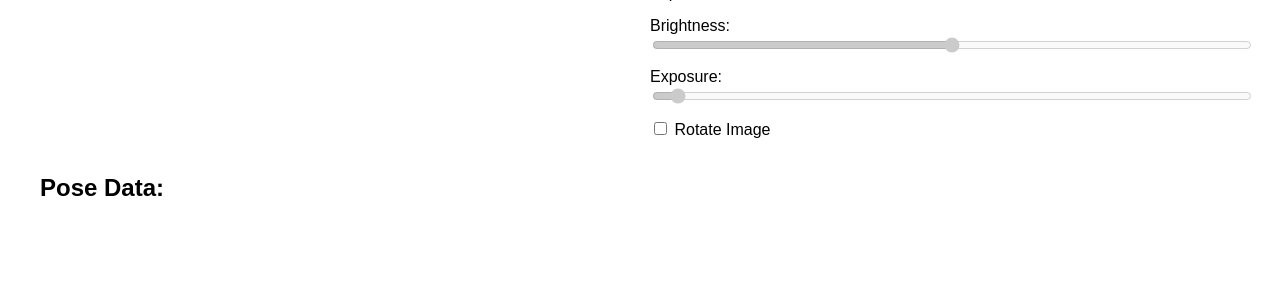
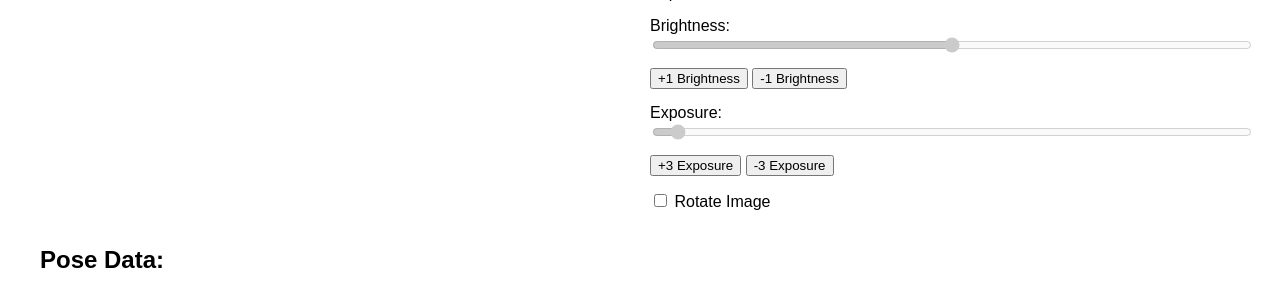
Before and after one commit to qifu04/apriltags_cuda, a Flask app: page / in a window 1280 px wide. Shown: the part 118-425 px from the top of the page. Run offline with Flask 3, Linux system fonts and the light colour scheme; some libraries are stand-ins or nearby versions.

Commit message:
do great html css

```diff
--- a/app/templates/index.html
+++ b/app/templates/index.html
@@ -131,13 +131,22 @@
                 <input type="range" id="brightness" min="-64" max="64" value="0" class="slider">
             </div>
             <div class="control">
+                <button id="incrementBrightnessUp"> +1 Brightness </button>
+                <button id="incrementBrightnessDown"> -1 Brightness </button>
+            </div>
+            <div class="control">
                 <label for="exposure">Exposure:</label>
                 <input type="range" id="exposure" min="1" max="5000" value="157" class="slider">
+            </div>
+            <div class="control">
+                <button id="incrementExposureUp"> +3 Exposure </button>
+                <button id="incrementExposureDown"> -3 Exposure </button>
             </div>
             <div class="control">
                 <input type="checkbox" id="rotate-image" name="rotate-image">
                 <label for="rotate-image">Rotate Image</label>
             </div>
+
         </div>
     </div>
     <h2>Pose Data:</h2>
@@ -165,6 +174,30 @@
 
         document.getElementById('brightness').oninput = function () {
             sendControl('brightness', parseInt(this.value));
+        };
+
+        document.getElementById('incrementBrightnessUp').onclick = function () {
+            var previousBrightness = document.getElementById('brightness').value;
+            sendControl('brightness', parseInt(previousBrightness) + 1);
+            document.getElementById('brightness').setAttribute("value", parseInt(previousBrightness) + 1);
+        };
+
+        document.getElementById('incrementBrightnessDown').onclick = function () {
+            var previousBrightness = document.getElementById('brightness').value;
+            sendControl('brightness', parseInt(previousBrightness) - 1);
+            document.getElementById('brightness').setAttribute("value", parseInt(previousBrightness) - 1);
+        };
+
+        document.getElementById('incrementExposureUp').onclick = function () {
+            var previousExposure = document.getElementById('exposure').value;
+            sendControl('exposure', parseInt(previousExposure) + 3);
+            document.getElementById('exposure').setAttribute("value", parseInt(previousExposure) + 3);
+        };
+
+        document.getElementById('incrementExposureDown').onclick = function () {
+            var previousExposure = document.getElementById('exposure').value;
+            sendControl('exposure', parseInt(previousExposure) - 3);
+            document.getElementById('exposure').setAttribute("value", parseInt(previousExposure) - 3);
         };
 
         document.getElementById('exposure').oninput = function () {
```
